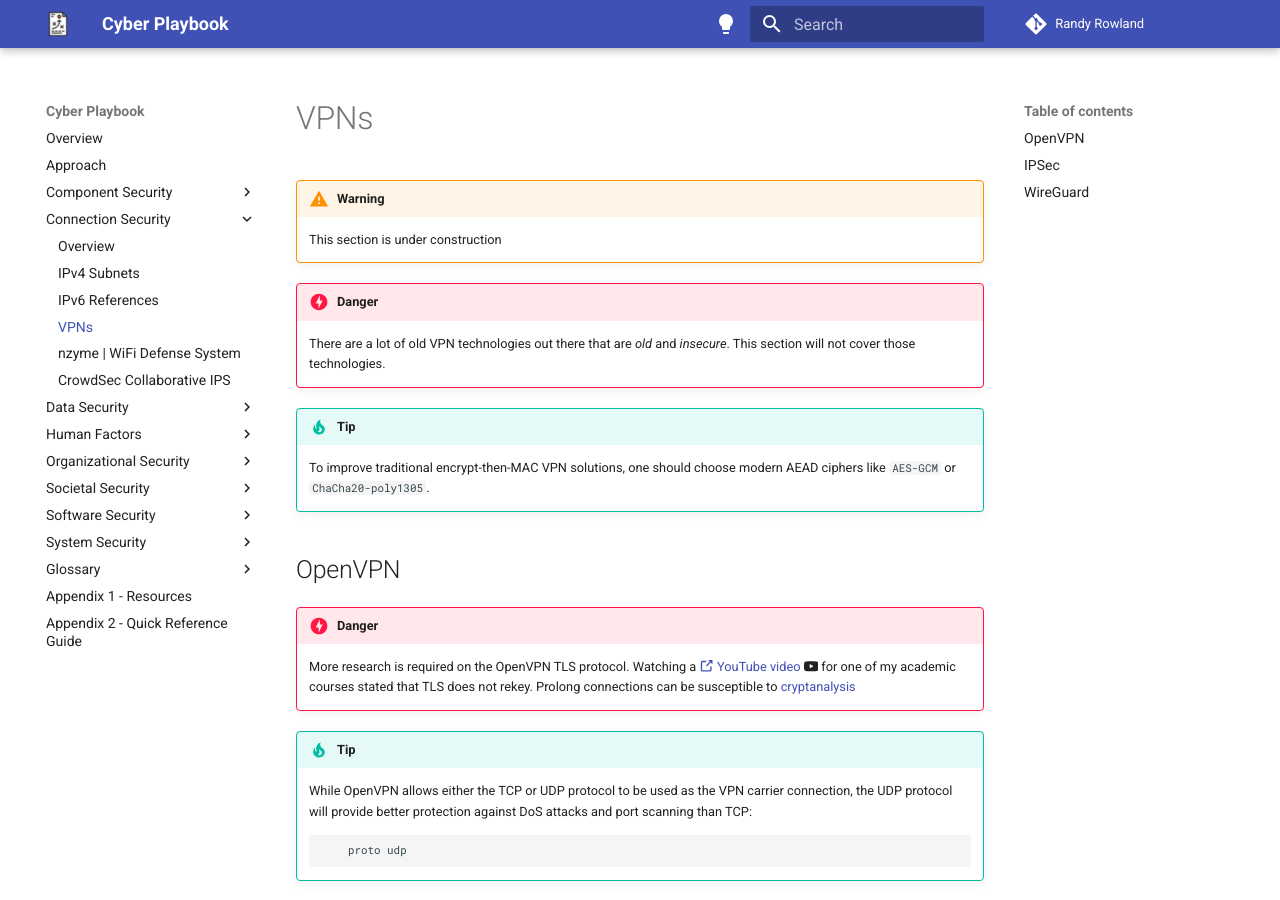
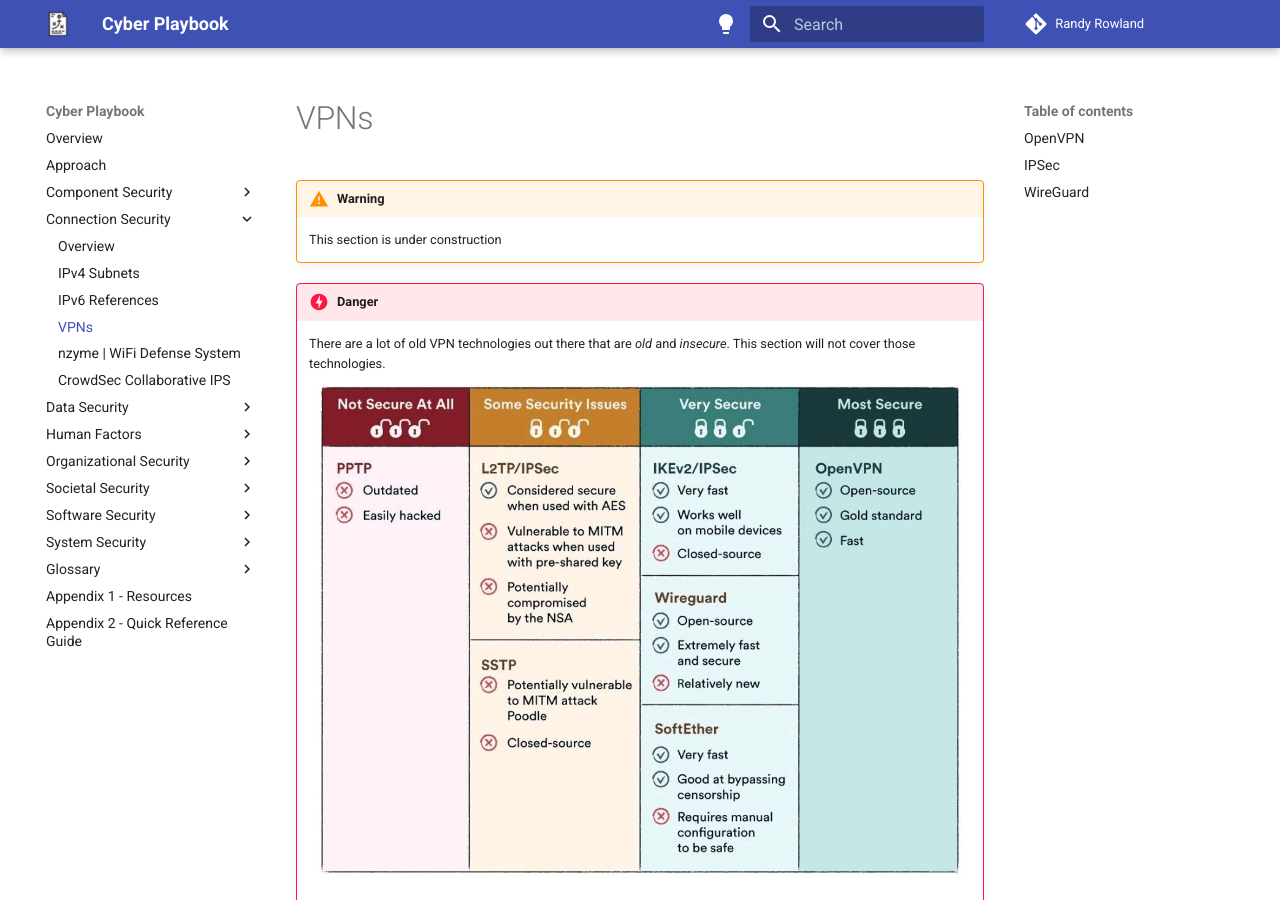
Before and after one commit to rowland007/Cyber-Playbook, an MkDocs documentation site: the page built from docs/connection/vpn.md, in a window 1280 px wide and 900 px high. Built offline with MkDocs 1.6.1 and Material for MkDocs 9.7.7, drawn with Linux system fonts in a browser that asks for light colours.

Commit message:
Add vpn graph

```diff
--- a/docs/connection/vpn.md
+++ b/docs/connection/vpn.md
@@ -5,6 +5,7 @@
 
 !!! danger
     There are a lot of old VPN technologies out there that are *old* and *insecure*. This section will not cover those technologies.
+    ![vpn-image](../static/images/vpn-graph.jpg)
 
 !!! tip
     To improve traditional encrypt-then-MAC VPN solutions, one should choose modern AEAD ciphers like `AES-GCM` or `ChaCha20-poly1305`.
```
Also changed, not shown: docs/static/images/vpn-graph.jpg (added).
